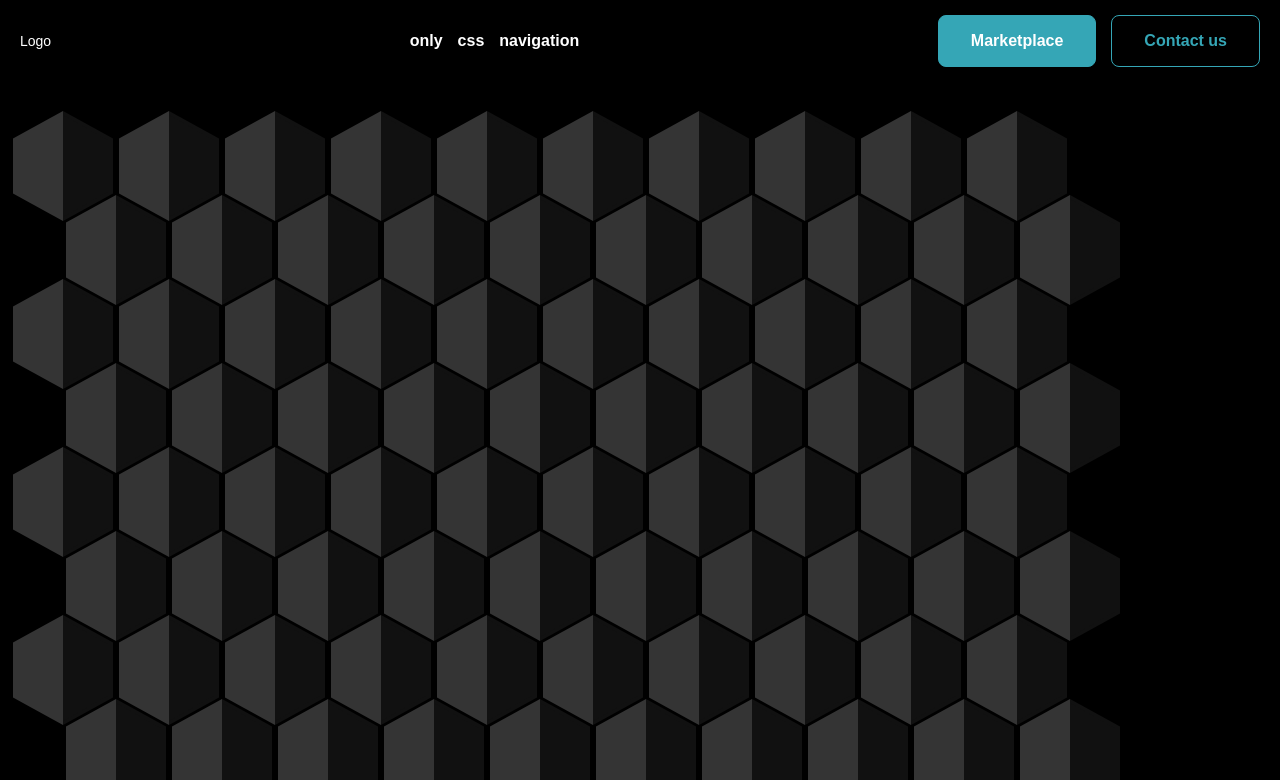
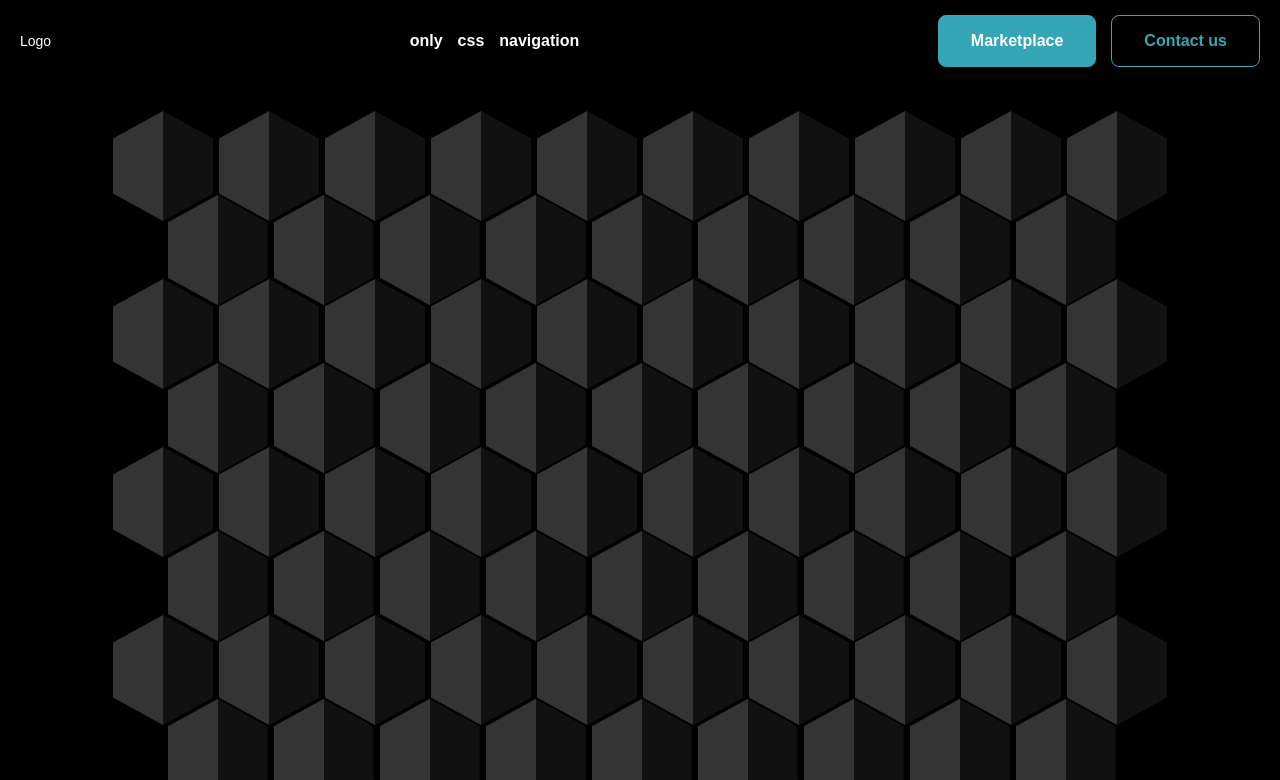
Before and after one commit to LaurynasPOC/WebTemplate, a React (Create React App) app: page / in a window 1280 px wide. Shown: the top 780 px of the page. Built offline with nearby package versions, Linux system fonts and the light colour scheme.

Commit message:
hexagon bg centering

```diff
--- a/src/components/HexagonBgAnimation.tsx
+++ b/src/components/HexagonBgAnimation.tsx
@@ -1,27 +1,31 @@
-import React from 'react'
-import styled from 'styled-components'
-import { SectionWrapper, Container } from './wrappers'
+import React from "react";
+import styled from "styled-components";
+import { SectionWrapper, Container } from "./wrappers";
 
-const HexagonContainer = styled(SectionWrapper)`
+const HexagonWrapper = styled(SectionWrapper)`
   --hexWidth: 100px;
   --hexHeight: 110px;
   background-color: #000;
-    & > div > div {
+  & > div {
+    display: flex;
+    justify-content: center;
+    flex-wrap: wrap;
+    & > div {
       display: inline-flex;
       margin-top: -32px;
-        margin-left: -50px;
       :nth-child(even) {
         margin-left: 3px;
       }
     }
-`
+  }
+`;
 
 const Hexagon = styled.div`
   margin: 3px;
   width: var(--hexWidth);
   height: var(--hexHeight);
   background-color: #111;
-    clip-path: polygon(50% 0, 100% 25%, 100% 75%, 50% 100%, 0 75%,0 25%);
+  clip-path: polygon(50% 0, 100% 25%, 100% 75%, 50% 100%, 0 75%, 0 25%);
   animation: animation 4s linear infinite;
   transition: all 0.2s;
   :hover {
@@ -29,64 +33,66 @@ const Hexagon = styled.div`
     transition: 0s;
   }
   ::after {
-        content: '';
+    content: "";
     position: absolute;
-        top:4px;
+    top: 4px;
     bottom: 4px;
     left: 4px;
     right: 4px;
     background-color: #111;
-        clip-path: polygon(50% 0, 100% 25%, 100% 75%, 50% 100%, 0 75%,0 25%);
+    clip-path: polygon(50% 0, 100% 25%, 100% 75%, 50% 100%, 0 75%, 0 25%);
   }
   ::before {
-        content: '';
+    content: "";
     position: absolute;
     width: 50%;
     height: 100%;
-        background-color: rgba(255,255,255, 0.15);
+    background-color: rgba(255, 255, 255, 0.15);
     z-index: 2;
   }
   @keyframes animation {
     0% {
-            filter: hue-rotate(0deg)
+      filter: hue-rotate(0deg);
     }
     100% {
       filter: hue-rotate(360deg);
     }
   }
-`
+`;
 interface Props {
-    rowCount: number,
-    hexagonPerRow: number,
+  rowCount: number;
+  evenHexagonsPerRow: number;
+  oddHexagonsPerRow: number;
 }
 
-const HexagonBgAnimation: React.FC<Props>= ({ rowCount, hexagonPerRow }) => {
+const HexagonBgAnimation: React.FC<Props> = ({
+  rowCount,
+  evenHexagonsPerRow,
+  oddHexagonsPerRow,
+}) => {
   const renderRows = () => {
     const rows = [];
 
     for (let i = 0; i < rowCount; i++) {
+      const isEvenRow = i % 2 === 0;
+      const hexagonPerRow = isEvenRow ? evenHexagonsPerRow : oddHexagonsPerRow;
+
       const hexagons = [];
 
       for (let j = 0; j < hexagonPerRow; j++) {
         hexagons.push(<Hexagon key={`${i}-${j}`} />);
       }
 
-      rows.push(
-        <div key={i}>
-          {hexagons}
-        </div>
-      );
+      rows.push(<div key={i}>{hexagons}</div>);
     }
 
     return rows;
   };
 
   return (
-    <HexagonContainer>
-      <Container>
-        {renderRows()}
-      </Container>
-    </HexagonContainer>
+    <HexagonWrapper>
+      <Container>{renderRows()}</Container>
+    </HexagonWrapper>
   );
 };
 
--- a/src/pages/Home.tsx
+++ b/src/pages/Home.tsx
@@ -1,11 +1,14 @@
-import React from 'react';
-import Tooltip from '@components/Tooltip';
-import HexagonBgAnimation from '@components/HexagonBgAnimation';
+import React from "react";
+import HexagonBgAnimation from "@components/HexagonBgAnimation";
 
 const Home: React.FC = () => {
-	return (
-		<HexagonBgAnimation hexagonPerRow={10} rowCount={10}/>
-	);
+  return (
+    <HexagonBgAnimation
+      evenHexagonsPerRow={10}
+      oddHexagonsPerRow={9}
+      rowCount={10}
+    />
+  );
 };
 
 export default Home;
```
Lines whose indentation alone changed are shown as unchanged.
